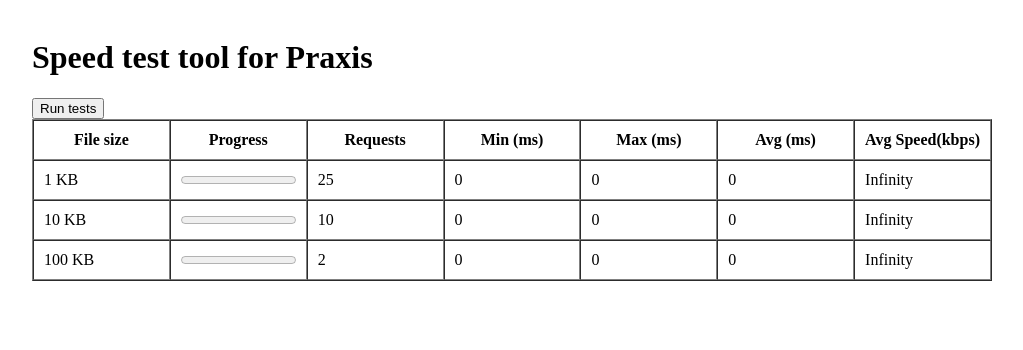
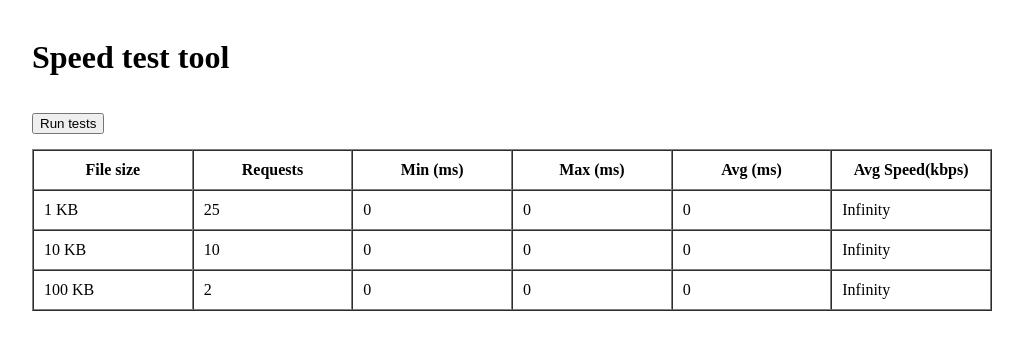
Before and after one commit to DWB-eHealth/low-bandwidth-profiling-tool, a plain HTML site: page index.html in a window 1280 px wide. Both pictures are taken after a click on the button "Run tests". Shown: the whole page, without its empty margins (128-1151 px from the left). Drawn offline with Linux system fonts and the light colour scheme.

Commit message:
Raghavendra, David | #1572 | Refactored the code and implemented logic to calculate average time

```diff
--- a/index.html
+++ b/index.html
@@ -3,20 +3,19 @@
 
 <head>
     <meta charset="UTF-8">
-    <title>Speed test for Praxis</title>
+    <title>Speed test tool</title>
     <link rel="stylesheet" href="speedtest.css" />
 </head>
 
 <body>
 
     <div class="container">
-        <h1>Speed test tool for Praxis</h1>
-        <button id="run">Run tests</button>
+        <h1>Speed test tool</h1>
+        <button id="run" class="run">Run tests</button>
         <div>
             <table style="width:100%;table-layout:fixed" border="1" cellspacing="0" cellpadding="10">
                 <thead>
                     <th>File size</th>
-                    <th>Progress</th>
                     <th>Requests</th>
                     <th>Min (ms)</th>
                     <th>Max (ms)</th>
--- a/speedtest.css
+++ b/speedtest.css
@@ -28,3 +28,6 @@
 .normal {
     color: #2980b9;
 }
+.run {
+    margin: 15px 0px;
+}
--- a/speedtest.js
+++ b/speedtest.js
@@ -13,50 +13,82 @@
     }, 0);
 }
 
+(function() {
+
     var config = {
-    parallel: true,
-    serial: true,
         files: [{
             size: '1',
             path: "/1KB.txt",
-        runs: 25
+            runs: 25,
+            callDurations: []
         }, {
             size: '10',
             path: "/10KB.txt",
-        runs: 10
+            runs: 10,
+            callDurations: []
         }, {
             size: '100',
             path: "/100KB.txt",
-        runs: 2
+            runs: 2,
+            callDurations: []
         }]
     };
 
     function runTests() {
-    config.files.forEach(function(file, index) {
-        var timeTaken = [];
-        for (var i = 0; i < file.runs; i++) {
-            var startTime = +new Date;
-            fetch(file.path + '?' + (+new Date)).then(function() {
-                var row = document.getElementById(file.size);
+        var jobs = generateJobs();
+
+        var recursivelyRunJob = function() {
+
+            if (jobs.length == 0) return;
+
+            var calculateResponseTime = function() {
+                var endTime = +new Date;
+                var timeTaken = currentJob.callDurations;
+                timeTaken.push(endTime - startTime);
+            };
+
+            var updateUI = function() {
+                var timeTaken = currentJob.callDurations,
+                    row = document.getElementById(currentJob.size);
+
                 var requests = parseInt(row.getElementsByClassName('requests')[0].innerHTML);
                 row.getElementsByClassName('requests')[0].innerHTML = ++requests;
-                timeTaken.push(+new Date - startTime);
-                console.log(timeTaken);
                 row.getElementsByClassName('min')[0].innerHTML = getMin(timeTaken);
                 row.getElementsByClassName('max')[0].innerHTML = getMax(timeTaken);
                 row.getElementsByClassName('avg')[0].innerHTML = getAvg(timeTaken);
-                row.getElementsByClassName('speed')[0].innerHTML = file.size * 8 / (getAvg(timeTaken) / 1000);
-            });
+                row.getElementsByClassName('speed')[0].innerHTML = currentJob.size * 8 / (getAvg(timeTaken) / 1000);
+            };
+
+
+            var currentJob = jobs.shift(),
+                startTime = +new Date,
+                resourceURL = currentJob.path + '?' + startTime;
+
+            fetch(resourceURL)
+                .then(response => response.text())
+                .then(calculateResponseTime)
+                .then(updateUI)
+                .then(recursivelyRunJob);
+        };
+
+        recursivelyRunJob();
+
+    }
+
+    function generateJobs() {
+        var jobs = [];
+        config.files.forEach(function(file, index) {
+            for (var i = 0; i < file.runs; i++) {
+                jobs.push(file);
             }
         });
+        return jobs;
     }
 
-function init() {
     config.files.forEach(function(file, index) {
         var row = document.createElement('tr');
         row.setAttribute('id', file.size);
         row.innerHTML = '<td>' + file.size + ' KB</td>' +
-            '<td><progress id="" value="0" max="25" class="progressBar"></progress></td>' +
             '<td class="requests">0</td>' +
             '<td class="min">0</td>' +
             '<td class="max">0</td>' +
@@ -68,6 +100,5 @@
     document
         .getElementById('run')
         .addEventListener('click', runTests);
-}
 
-init();
+})();
```
Lines whose indentation alone changed are shown as unchanged.
